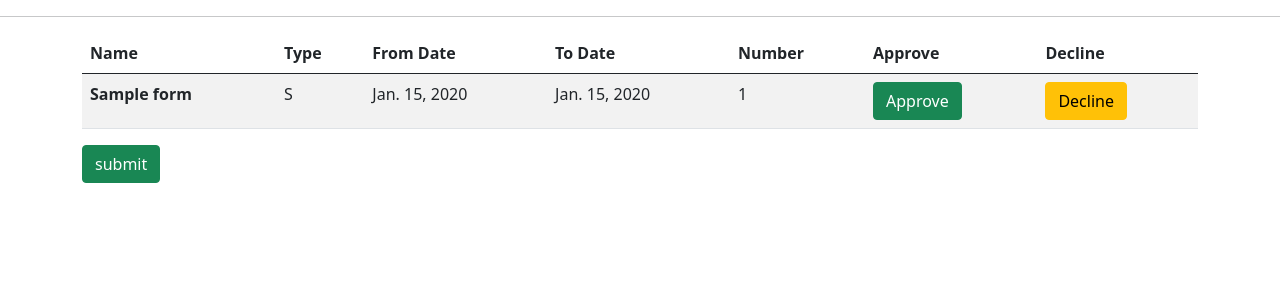
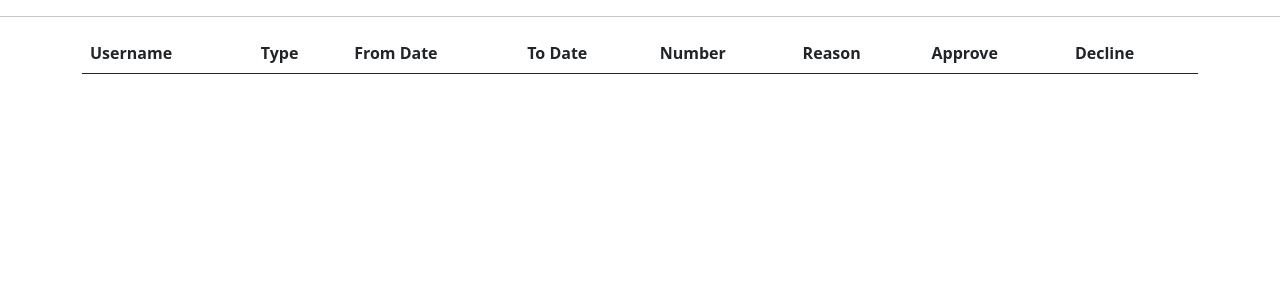
Before and after one commit to BamPatin/leave_system, a Django app: page /approve in a window 1280 px wide. Shown: the part 56-356 px from the top of the page. Run offline with Django 4.2, Linux system fonts and the light colour scheme; tables that the repository leaves empty hold one stand-in row (values such as "Sample post"); lists and menus that the app fills with data are empty.

Commit message:
updatestatus+approve

```diff
--- a/Leave_system/Leave_system/settings.py
+++ b/Leave_system/Leave_system/settings.py
@@ -39,6 +39,9 @@
     'django.contrib.staticfiles',
     'leave_app'
 ]
+
+AUTH_USER_MODEL = 'leave_app.Person'
+
 
 MIDDLEWARE = [
     'django.middleware.security.SecurityMiddleware',
--- a/Leave_system/leave_app/models.py
+++ b/Leave_system/leave_app/models.py
@@ -10,31 +10,47 @@
     ('V','Vacation Leave'),
 )
 
+class Person(AbstractUser):
+    nickname = models.CharField(max_length=100,null=True)
+    tel = models.CharField(max_length=20,null = True)
+    team = models.CharField(max_length=100,null=True)
+    position = models.CharField(max_length=100,null=True)
+    leader = models.CharField(max_length=100,null=True)
+
+    def __str__(self):
+        return str(self.username)
+
+class Number(models.Model):
+    # user = models.ForeignKey(Form,on_delete=models.CASCADE,primary_key=True)
+    # name = models.ForeignKey(Form, on_delete=models.CASCADE, related_name='name_from')
+    username = models.OneToOneField(
+        Person,
+        on_delete=models.CASCADE,
+        primary_key=True,
+        # db_column="username"
+    )
+    sick = models.IntegerField(default=30)      #ลาป่วย
+    personal = models.IntegerField(default=10)  #ลากิจ
+    vacation = models.IntegerField(default=8)   #ลาพักร้อน
+
+    def __str__(self):
+        return str(self.username.username)
+
+
 class Form(models.Model):
-    name = models.CharField(max_length=100)
-    email = models.CharField(max_length=100) #,primary_key=True)
+    # name = models.CharField(max_length=100)
+    # email = models.CharField(max_length=100)
+    # user = models.OneToOneField(ชื่อตารางพนักงาน,on_delete=models.CASCADE,primary_key=True,)
     date = models.DateTimeField(auto_now = False, auto_now_add = True, null = False, blank = True)
-    # user = models.OneToOneField(ชื่อตารางพนักงาน,on_delete=models.CASCADE,primary_key=True,)
+    username = models.ForeignKey(Person, on_delete=models.CASCADE )
     typeleave = models.CharField(max_length=5 , null=True , blank=True , choices=LEAVE_CHOICE)
     numberleave = models.IntegerField()
     From_Date = models.DateField()
     To_Date = models.DateField()
+    reason = models.CharField(max_length=100,null = True)
+
+    class Meta:
+        get_latest_by = 'date'
 
     def __str__(self):
-        return self.name
-
-class Number(models.Model):
-    # user = models.ForeignKey(Form,on_delete=models.CASCADE,primary_key=True)
-    # name = models.ForeignKey(Form, on_delete=models.CASCADE, related_name='name_from')
-    form = models.OneToOneField(
-        Form,
-        on_delete=models.CASCADE,
-        primary_key=True,
-    )
-    # user = models.CharField(max_length=100)
-    sick = models.IntegerField(default=30)      #ลาป่วย
-    personal = models.IntegerField(default=10)  #ลากิจ
-    vacation = models.IntegerField(default=8)   #ลาพักร้อน
-
-    # def __str__(self):
-    #     return self.form
+        return str(self.username.username)
--- a/Leave_system/leave_app/templates/approve.html
+++ b/Leave_system/leave_app/templates/approve.html
@@ -9,29 +9,37 @@
     <table class="table table-striped">
         <thead>
         <tr>
-            <th scope="col">Name</th>
+            <th scope="col">Username</th>
             <th scope="col">Type</th>
             <th scope="col">From Date</th>
             <th scope="col">To Date</th>
             <th scope="col">Number</th>
+            <th scope="col">Reason</th>
             <th scope="col">Approve</th>
             <th scope="col">Decline</th>
         </tr>
         </thead>
         <tbody>
-        {% for person in all_person %}
+        {% for person in allow %}
         <tr>
-            <th scope="row">{{person.name}}</th>
+            <th scope="row">{{person.username}}</th>
             <td>{{person.typeleave}}</td>
             <td>{{person.From_Date}}</td>
             <td>{{person.To_Date}}</td>
             <td>{{person.numberleave}}</td>
-            <td><a href='success' class="btn btn-success">Approve</a></td>
-            <td><a href='unsuccess' class="btn btn-warning">Decline</a></td>
+            <td>{{person.reason}}</td>
+            <td><a href='success/{{person.id}}' class="btn btn-success" onclick="deleteData({{person.id}})">Approve</a></td>
+            <td><a href='unsuccess'  class="btn btn-warning" onclick="deleteData({{person.id}})">Decline</a></td>
         </tr>
         {% endfor %}
         </tbody>
     </table>
-    <input type="submit" value="submit" class="btn btn-success">
+
+    <script>
+        function deleteData(personId) {
+            var element = document.getElementById('person-' + personId);
+            element.remove();
+        }
+    </script>
 
 {% endblock content %}
--- a/Leave_system/leave_app/urls.py
+++ b/Leave_system/leave_app/urls.py
@@ -3,10 +3,11 @@
 
 urlpatterns = [
     path('', views.home),
+    path('login',views.login),
     path('formleave',views.formleave),
     path('status',views.status),
     path('approve',views.approve),
-    path('success',views.success),
+    path('success/<person_id>',views.success),
     path('unsuccess',views.unsuccess),
 
 ]
--- a/Leave_system/leave_app/views.py
+++ b/Leave_system/leave_app/views.py
@@ -2,12 +2,31 @@
 from django.http import HttpResponse
 from django.core.mail import EmailMessage
 from django.contrib import messages
-from leave_app.models import Form , Number
+from leave_app.models import Form , Number ,Person
+from django.contrib.auth.models import User,auth
+from django.contrib.auth import authenticate
 
 
 # Create your views here.
 def home(request) :
     return render(request,"home.html")
+
+def login(request) :
+    if request.method == "POST" :
+        username = request.POST["username"]
+        password = request.POST["password"]
+        user = auth.authenticate(username=username , password=password)
+
+        if user is not None :
+            auth.login(request,user)
+            messages.success(request,"เข้าสู่ระบบสำเร็จ")
+            return redirect('/formleave')
+        else :
+            messages.success(request,"ไม่สามารถเข้าสู่ระบบได้")
+            return redirect('/')
+    #else:
+    #   form = LoginForm()
+    return render(request, 'home.html') #, {'form': form})
 
 def formleave(request) :
     if request.method == "POST" :
@@ -15,23 +34,31 @@
         # date = request.POST["date"]
         # id
         # name
-        name = request.POST["name"]
-        email = request.POST["email"]
+        # name = request.POST["name"]
+        # email = request.POST["email"]
+        username_id = request.user.id           #ข้อมูลของผู้login
+        username = request.user.username
         typeleave = request.POST["typeleave"]
         numberleave = request.POST["numberleave"]
         From_Date = request.POST["From_Date"]
         To_Date = request.POST["To_Date"]
+        reason = request.POST["reason"]
+
 
         #บันทึกข้อมูล
 
         form = Form.objects.create(
-            name=name,
-            email=email,
+            # name=name,
+            # email=email,
+            username_id = username_id,
+            username = username,
             typeleave=typeleave,
             numberleave=numberleave,
             From_Date = From_Date,
-            To_Date = To_Date
+            To_Date = To_Date,
+            reason = reason
         )
+        # person = Person.objects.get(id=person_id)
         form.save()
         # messages.success(request,"บันทึกข้อมูลเรียบร้อย")
 
@@ -45,24 +72,51 @@
         email.send()
         messages.success(request,"รอการยืนยัน")
         #เปลี่ยนเส้นทาง
-        return redirect("/")
+        return redirect('/status')
+    # else :
+    #     return redirect('/')
 
-    else:
-        return render(request,"formleave.html")
+    return render(request, 'formleave.html')
 
-        # sick = request.POST["sick"]
-        # personal = request.POST["personal"]
-        # vacation = request.POST["vacation"]
+
+
 
 def status(request) :
-    all_person = Form.objects.all()
-    return render(request,"status.html",{"all_person":all_person})
+    # if request.method == "POST" :
+    username_id = request.user.id
+    all_person = Form.objects.filter(username_id=username_id)
+    all_number = Number.objects.filter(username_id=username_id)
+    return render(request,"status.html",{"all_person":all_person , "all_number":all_number})
+
 
 def approve(request) :
-    all_person = Form.objects.all()
-    return render(request,"approve.html",{"all_person":all_person})
+    username = request.user.username
+    allow = Form.objects.filter(username__leader=username)
+    return render(request,"approve.html",{"allow":allow})
 
-def success(request) :
+def success(request,person_id):
+    # เรียกใช้ข้อมูลจากโมเดล Form
+    form_instance = Form.objects.get(pk=person_id)
+    numberleave_value = form_instance.numberleave
+    typeleave_value = form_instance.typeleave
+
+    # เรียกใช้ข้อมูลจากโมเดล Number
+    number_instance = Number.objects.filter(username=form_instance.username).first()
+
+    if typeleave_value =='S' :
+        leave_value = number_instance.sick
+        number_instance.sick = leave_value - numberleave_value
+    elif typeleave_value =='P' :
+        leave_value = number_instance.personal
+        number_instance.personal = leave_value - numberleave_value
+    else :
+        leave_value = number_instance.vacation
+        number_instance.vacation = leave_value - numberleave_value
+
+    number_instance.save()
+
+
+
     subject = 'Test Email'
     body = '''
         <p> mission complete  </p>
@@ -71,7 +125,10 @@
     email.content_subtype = 'html'
     email.send()
     messages.success(request,"อนุมัติคำขอของคุณ")
-    return redirect("/")
+    return redirect("/approve")
+
+
+
 
 def unsuccess(request) :
     subject = 'Test Email'
@@ -82,4 +139,4 @@
     email.content_subtype = 'html'
     email.send()
     messages.success(request,"ไม่อนุมัติคำขอของคุณ")
-    return redirect("/")
+    return redirect("/approve")
```
Also changed, not shown: Leave_system/leave_app/admin.py (+58 -2 lines), Leave_system/leave_app/templates/formleave.html (+7 -2 lines), Leave_system/leave_app/templates/home.html (+13 -15 lines), Leave_system/leave_app/templates/status.html (+10 -6 lines).
